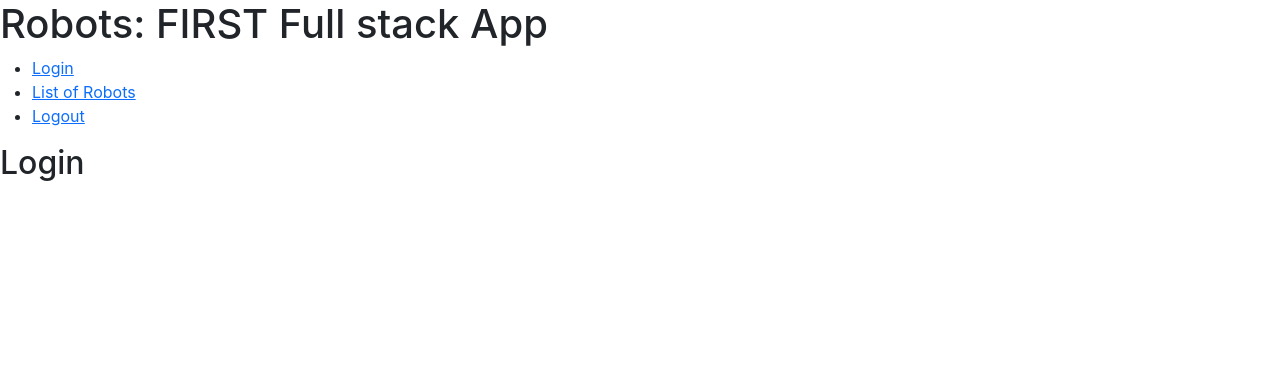
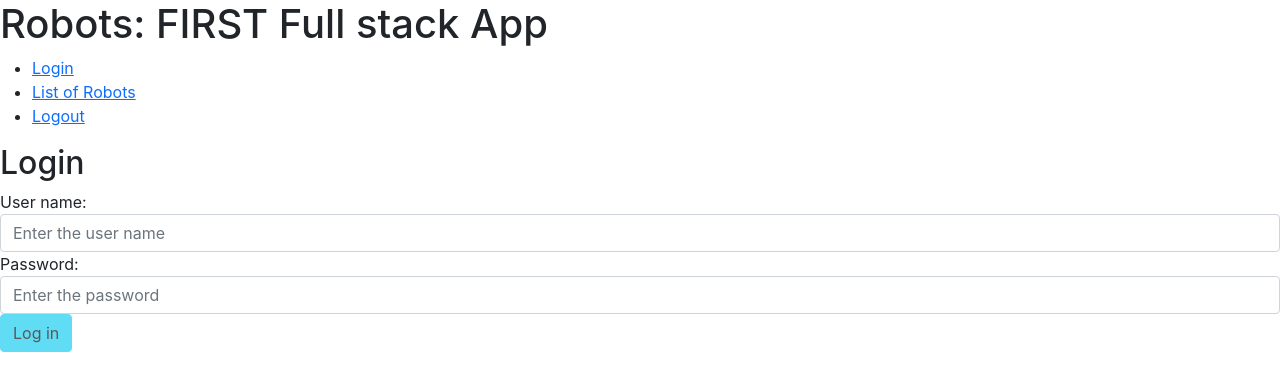
Before and after one commit to DavidGalGom/Robots-front, a React (Create React App) app: page /Login in a window 1280 px wide. Shown: the top 390 px of the page. Built offline with nearby package versions, Linux system fonts and the light colour scheme; no server answers.

Commit message:
Added form for log in

```diff
--- a/src/pages/Login/Login.js
+++ b/src/pages/Login/Login.js
@@ -1,5 +1,70 @@
+import { useEffect, useState } from "react";
+
 const Login = () => {
-  return <h2>Login</h2>;
+  const [buttonDisabled, setButtonDisabled] = useState(true);
+  const initialData = {
+    userName: "",
+    password: "",
+  };
+  const [userData, setUserData] = useState(initialData);
+
+  const changeData = (event) => {
+    setUserData({
+      ...userData,
+      [event.target.id]: event.target.value,
+    });
+  };
+  const resetForm = () => {
+    setUserData(initialData);
+  };
+  useEffect(() => {
+    setButtonDisabled(userData.userName === "" || userData.password === "");
+  }, [userData]);
+
+  const onSubmit = (event) => {
+    event.preventDefault();
+    resetForm();
+  };
+  return (
+    <>
+      <h2>Login</h2>
+      <div className="login-formulary">
+        <form onSubmit={onSubmit} autoComplete="off" noValidate>
+          <div className="form-group">
+            <label htmlFor="userName">User name:</label>
+            <input
+              placeholder="Enter the user name"
+              type="text"
+              value={userData.userName}
+              className="form-control"
+              id="userName"
+              onChange={changeData}
+            />
+          </div>
+          <div className="form-group">
+            <label htmlFor="password">Password:</label>
+            <input
+              placeholder="Enter the password"
+              type="password"
+              value={userData.password}
+              className="form-control"
+              id="password"
+              onChange={changeData}
+            />
+          </div>
+          <div className="form-group">
+            <button
+              type="submit"
+              className="btn btn-info"
+              disabled={buttonDisabled}
+            >
+              Log in
+            </button>
+          </div>
+        </form>
+      </div>
+    </>
+  );
 };
 
 export default Login;
```
